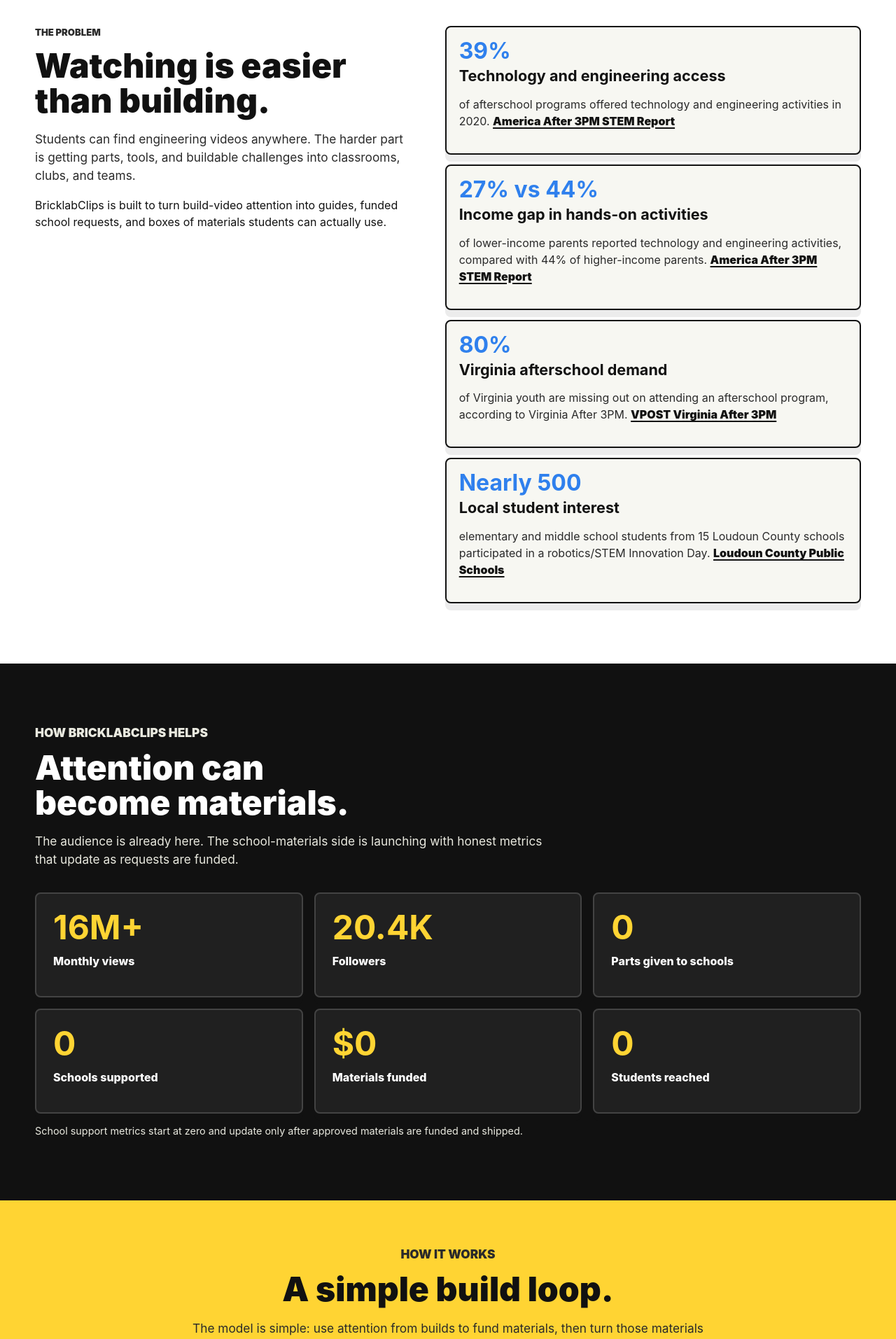
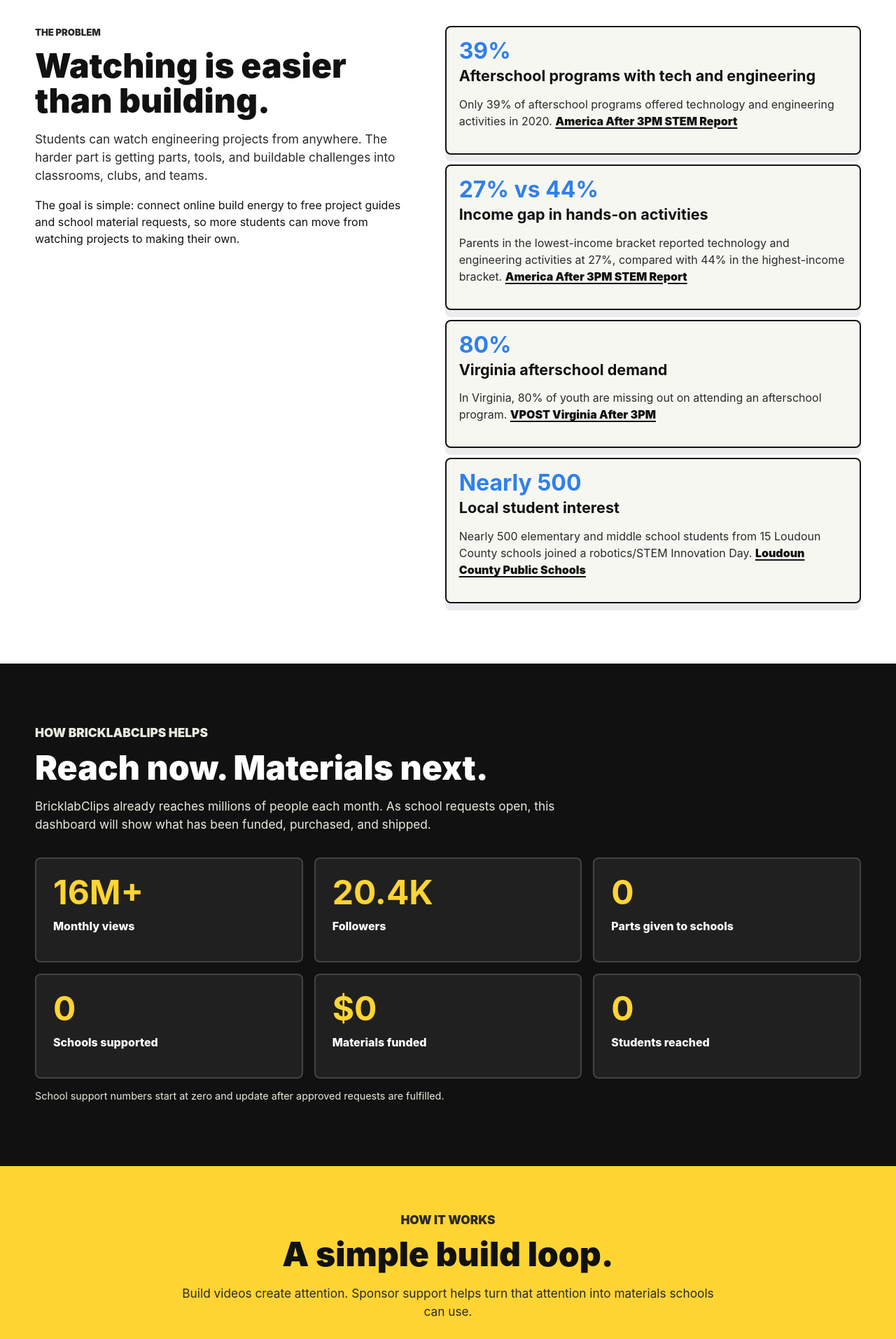
Before and after one commit to majidsafwaan2/bricklabs-newsite, a Next.js app: page / in a window 1280 px wide. Shown: the part 720-2633 px from the top of the page at 70% size. Built offline with nearby package versions, Linux system fonts and the light colour scheme; no server answers.

Commit message:
Polish home copy and founder layout

```diff
--- a/src/app/globals.css
+++ b/src/app/globals.css
@@ -534,7 +534,6 @@
 .card,
 .feature-panel,
 .form-panel,
-.founder-card,
 .action-card,
 .track-card,
 .metric-card {
@@ -560,8 +559,7 @@
 .program-card h3,
 .guide-card h3,
 .feature-panel h2,
-.action-card h3,
-.founder-card h3 {
+.action-card h3 {
   margin: 0;
   font-size: 1.35rem;
   line-height: 1.1;
@@ -570,8 +568,7 @@
 .source-card p,
 .program-card p,
 .feature-panel p,
-.action-card p,
-.founder-card p {
+.action-card p {
   color: var(--ink-soft);
 }
 
@@ -701,12 +698,58 @@
   font-weight: 800;
 }
 
-.founder-card,
 .feature-panel,
 .form-panel,
 .action-card {
   padding: 26px;
   background: var(--paper);
+}
+
+.founder-layout {
+  display: grid;
+  grid-template-columns: minmax(240px, 0.42fr) minmax(0, 0.58fr);
+  gap: 44px;
+  align-items: center;
+}
+
+.founder-photo-placeholder {
+  display: grid;
+  min-height: 360px;
+  place-items: center;
+  color: var(--muted);
+  background:
+    linear-gradient(135deg, rgba(255, 212, 51, 0.18), rgba(47, 128, 237, 0.08)),
+    var(--paper);
+  border: 3px dashed var(--ink);
+  border-radius: 22px;
+}
+
+.founder-photo-placeholder span {
+  display: inline-flex;
+  padding: 10px 14px;
+  background: var(--paper);
+  border: 2px solid var(--ink);
+  border-radius: 999px;
+  font-weight: 950;
+}
+
+.founder-copy {
+  max-width: 680px;
+}
+
+.founder-copy h2 {
+  margin: 0;
+  font-size: clamp(2rem, 3rem, 3rem);
+  line-height: 1.04;
+}
+
+.founder-copy p:not(.eyebrow) {
+  color: var(--ink-soft);
+  font-size: 1.08rem;
+}
+
+.founder-copy .button {
+  margin-top: 10px;
 }
 
 .modal-open {
@@ -1483,6 +1526,7 @@
     grid-template-columns: repeat(2, minmax(0, 1fr));
   }
 
+  .founder-layout,
   .two-column,
   .challenge-grid {
     grid-template-columns: 1fr;
@@ -1547,6 +1591,7 @@
 
   .section-header h2,
   .two-column h2,
+  .founder-copy h2,
   .feature-panel h2,
   .form-panel h2 {
     font-size: 2.05rem;
@@ -1577,13 +1622,20 @@
   .program-card,
   .feature-panel,
   .form-panel,
-  .founder-card,
   .action-card,
   .guide-card,
   .featured-guide-card,
   .mini-card,
   .preview-panel {
     padding: 18px;
+  }
+
+  .founder-layout {
+    gap: 26px;
+  }
+
+  .founder-photo-placeholder {
+    min-height: 260px;
   }
 
   .featured-guide-card,
--- a/src/app/page.tsx
+++ b/src/app/page.tsx
@@ -43,11 +43,12 @@
 
       <section className="section section-dark">
         <div className="container">
-          <SectionHeader eyebrow="How BricklabClips helps" title="Attention can become materials.">
-            The audience is already here. The school-materials side is launching with honest metrics that update as requests are funded.
+          <SectionHeader eyebrow="How BricklabClips helps" title="Reach now. Materials next.">
+            BricklabClips already reaches millions of people each month. As school requests open, this dashboard will show what
+            has been funded, purchased, and shipped.
           </SectionHeader>
           <ImpactDashboard metrics={homeMetrics} />
-          <p className="small-note">School support metrics start at zero and update only after approved materials are funded and shipped.</p>
+          <p className="small-note">School support numbers start at zero and update after approved requests are fulfilled.</p>
         </div>
       </section>
 
@@ -74,7 +75,7 @@
       <section className="section cta-band">
         <div className="container final-cta">
           <h2>Ready to build?</h2>
-          <p>Explore a guide, request materials for a school, or help fund the next classroom box.</p>
+          <p>Explore a guide, request materials for a school, or help fund the next classroom build.</p>
           <div className="hero-actions">
             <ButtonLink href="/library" variant="dark">
               Explore Builds
--- a/src/components/FounderBackground.tsx
+++ b/src/components/FounderBackground.tsx
@@ -33,17 +33,22 @@
 
   return (
     <section className="section">
-      <div className="container two-column align-center">
-        <div>
+      <div className="container founder-layout">
+        <div className="founder-photo-placeholder" aria-label="Founder photo placeholder">
+          <span>Founder photo</span>
+        </div>
+        <div className="founder-copy">
           <p className="eyebrow">Founder background</p>
           <h2>Built from robotics advocacy.</h2>
-        </div>
-        <div className="founder-card">
-          <ul className="check-list">
-            <li>Participated in competitive robotics through VEX for the past seven years.</li>
-            <li>Worked on community advocacy to support public school robotics teams with unequal access to parts.</li>
-            <li>Won the 2024 VEX Robotics International STEM Advocacy Award for this work.</li>
-          </ul>
+          <p>
+            BricklabClips was created by a student builder who has spent the past seven years in competitive robotics through
+            VEX. That experience included advocacy work focused on helping public school robotics teams with unequal access to
+            parts and practice opportunities.
+          </p>
+          <p>
+            In 2024, that work received the VEX Robotics International STEM Advocacy Award. BricklabClips builds on the same
+            idea: students should have the chance to build, not just watch other people build online.
+          </p>
           <button
             className="button button-dark"
             type="button"
--- a/src/components/SourceBackedProblemSection.tsx
+++ b/src/components/SourceBackedProblemSection.tsx
@@ -8,11 +8,12 @@
           <p className="eyebrow">The problem</p>
           <h2>Watching is easier than building.</h2>
           <p className="lead">
-            Students can find engineering videos anywhere. The harder part is getting parts, tools, and buildable challenges into
-            classrooms, clubs, and teams.
+            Students can watch engineering projects from anywhere. The harder part is getting parts, tools, and buildable
+            challenges into classrooms, clubs, and teams.
           </p>
           <p>
-            BricklabClips is built to turn build-video attention into guides, funded school requests, and boxes of materials students can actually use.
+            The goal is simple: connect online build energy to free project guides and school material requests, so more
+            students can move from watching projects to making their own.
           </p>
         </div>
         <div className="source-list" aria-label="Source-backed access facts">
--- a/src/data/siteContent.ts
+++ b/src/data/siteContent.ts
@@ -49,35 +49,35 @@
   problemSources: [
     {
       label: "39%",
-      title: "Technology and engineering access",
-      fact: "of afterschool programs offered technology and engineering activities in 2020.",
+      title: "Afterschool programs with tech and engineering",
+      fact: "Only 39% of afterschool programs offered technology and engineering activities in 2020.",
       source: "America After 3PM STEM Report",
       href: "https://afterschoolalliance.org/documents/AA3PM/AA3PM-STEM-Report-2021.pdf"
     },
     {
       label: "27% vs 44%",
       title: "Income gap in hands-on activities",
-      fact: "of lower-income parents reported technology and engineering activities, compared with 44% of higher-income parents.",
+      fact: "Parents in the lowest-income bracket reported technology and engineering activities at 27%, compared with 44% in the highest-income bracket.",
       source: "America After 3PM STEM Report",
       href: "https://afterschoolalliance.org/documents/AA3PM/AA3PM-STEM-Report-2021.pdf"
     },
     {
       label: "80%",
       title: "Virginia afterschool demand",
-      fact: "of Virginia youth are missing out on attending an afterschool program, according to Virginia After 3PM.",
+      fact: "In Virginia, 80% of youth are missing out on attending an afterschool program.",
       source: "VPOST Virginia After 3PM",
       href: "https://v-post.org/virginia-after-3pm/"
     },
     {
       label: "Nearly 500",
       title: "Local student interest",
-      fact: "elementary and middle school students from 15 Loudoun County schools participated in a robotics/STEM Innovation Day.",
+      fact: "Nearly 500 elementary and middle school students from 15 Loudoun County schools joined a robotics/STEM Innovation Day.",
       source: "Loudoun County Public Schools",
       href: "https://www.lcps.org/o/lcps/article/2837213"
     }
   ],
   loopSummary:
-    "The model is simple: use attention from builds to fund materials, then turn those materials into more student builds.",
+    "Build videos create attention. Sponsor support helps turn that attention into materials schools can use.",
   loopSteps: [
     {
       title: "Watch builds",
```
